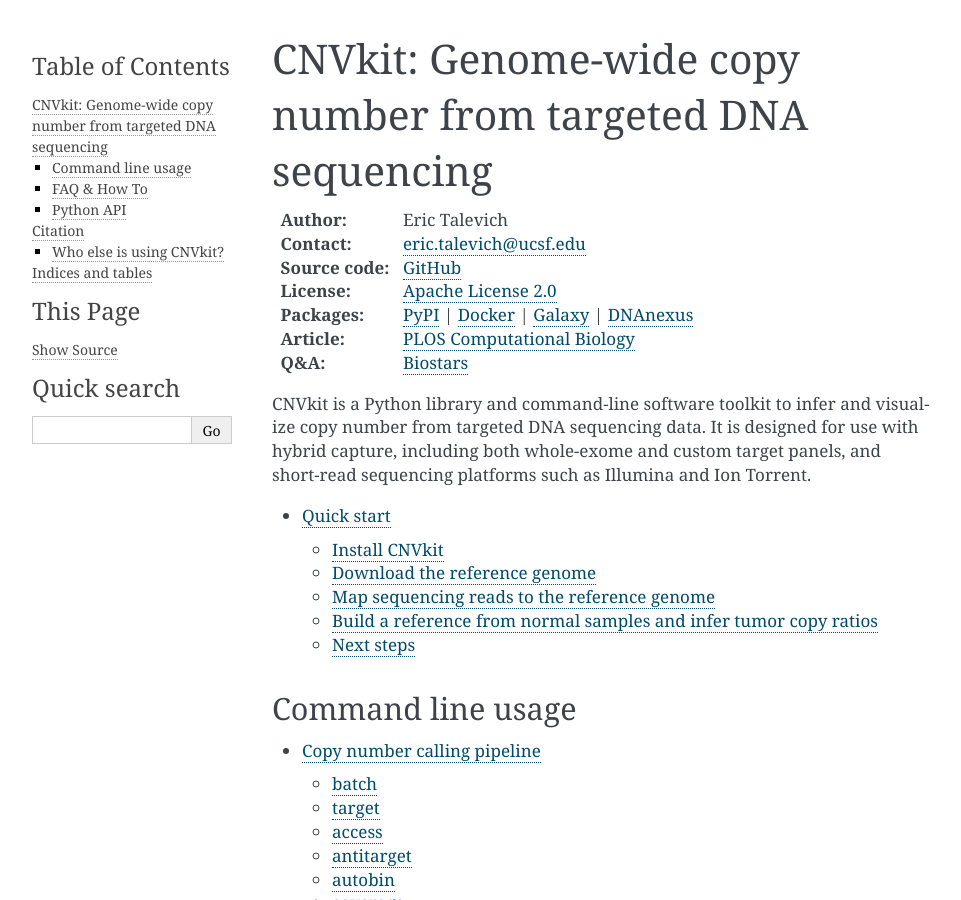
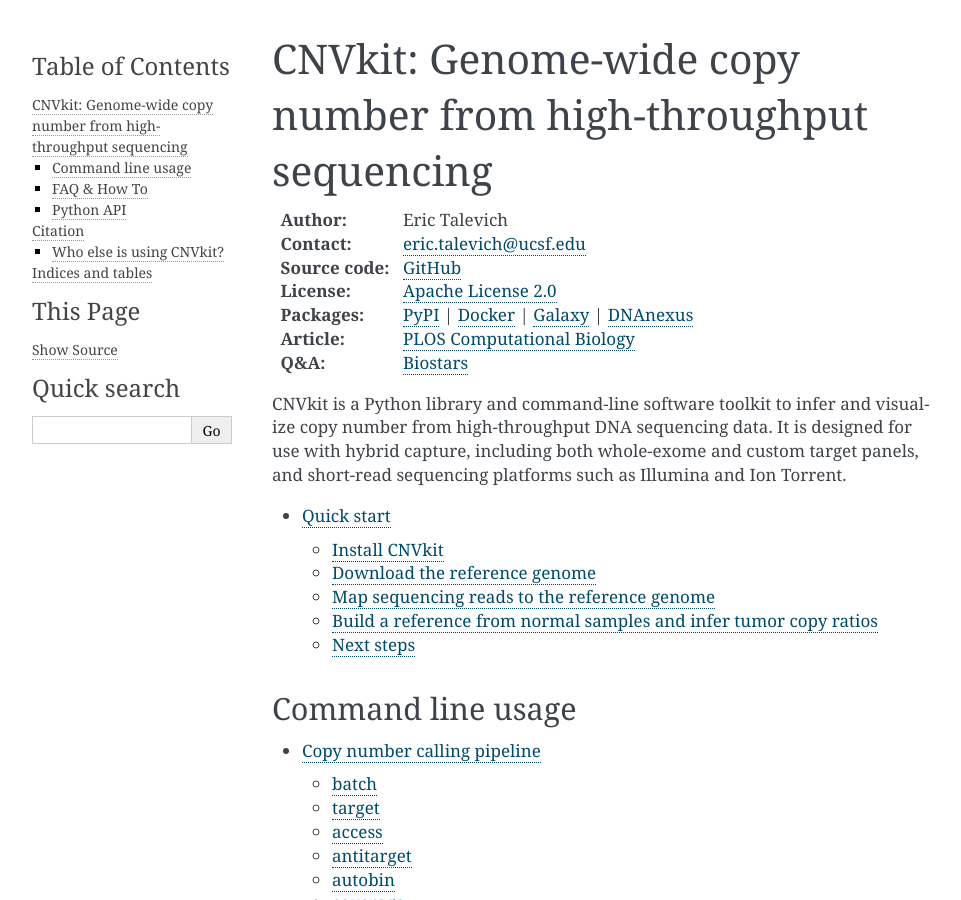
Before and after one commit to etal/cnvkit, a Sphinx documentation site: the page built from doc/index.rst, in a window 1280 px wide and 900 px high. Shown: the whole window, without its empty margins (148-1109 px from the left). Built offline with Sphinx 7.4.7, drawn with Linux system fonts in a browser that asks for light colours; the version number could not be read and is left out.

Commit message:
Update description: "targeted DNA" -> "high-throughput"
README: show development-mode installation with "pip -e" instead of
setup.py.

```diff
--- a/doc/index.rst
+++ b/doc/index.rst
@@ -1,5 +1,5 @@
-CNVkit: Genome-wide copy number from targeted DNA sequencing
-============================================================
+CNVkit: Genome-wide copy number from high-throughput sequencing
+===============================================================
 
 :Author: Eric Talevich
 :Contact: eric.talevich@ucsf.edu
@@ -11,9 +11,9 @@
 
 
 CNVkit is a Python library and command-line software toolkit to infer and
-visualize copy number from targeted DNA sequencing data. It is designed for use
-with hybrid capture, including both whole-exome and custom target panels, and
-short-read sequencing platforms such as Illumina and Ion Torrent.
+visualize copy number from high-throughput DNA sequencing data. It is designed
+for use with hybrid capture, including both whole-exome and custom target
+panels, and short-read sequencing platforms such as Illumina and Ion Torrent.
 
 .. toctree::
 
--- a/setup.py
+++ b/setup.py
@@ -1,6 +1,6 @@
 #!/usr/bin/env python
 
-"""Copy number variation toolkit for targeted DNA sequencing."""
+"""Copy number variation toolkit for high-throughput sequencing."""
 
 from os.path import dirname, join
 from glob import glob
```
Also changed, not shown: README.rst (+11 -6 lines), 1 other file.
